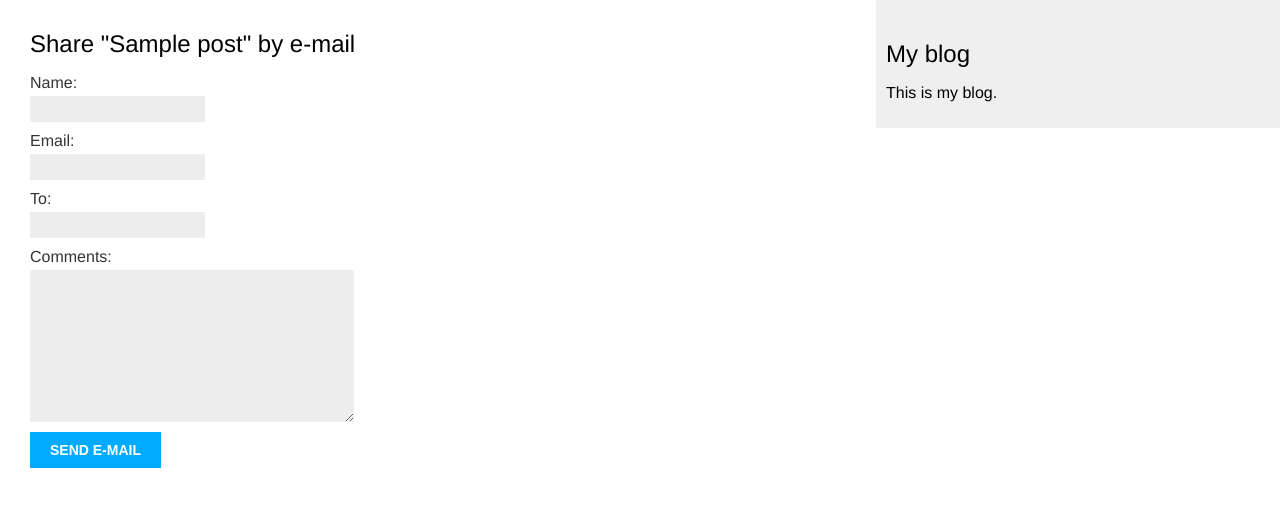
After one commit to shecodez/django-demosite, a Django app: page /blog/1/share/ in a window 1280 px wide. The commit adds this page. Shown: the top 507 px of the page. Run offline with Django 3.2, Linux system fonts and the light colour scheme; tables that the repository leaves empty hold one stand-in row (values such as "Sample post").

Commit message:
ch2: Enhancing blog with more Features: Share posts by email, comment system, similar post suggestion, and tag system

```diff
--- /dev/null
+++ b/blog/forms.py
@@ -0,0 +1,15 @@
+from django import forms
+from .models import Comment
+
+
+class EmailPostForm(forms.Form):
+    name = forms.CharField(max_length=25)
+    email = forms.EmailField()
+    to = forms.EmailField()
+    comments = forms.CharField(required=False, widget=forms.Textarea)
+
+
+class CommentForm(forms.ModelForm):
+    class Meta:
+        model = Comment
+        fields = ('name', 'email', 'body')
--- a/blog/models.py
+++ b/blog/models.py
@@ -2,6 +2,7 @@ from django.db import models
 from django.utils import timezone
 from django.conf import settings
 from django.urls import reverse
+from taggit.managers import TaggableManager
 
 
 class PublishedManager(models.Manager):
@@ -26,6 +27,7 @@ class Post(models.Model):
         max_length=10, choices=STATUS_CHOICES, default='draft')
     objects = models.Manager()  # default manager
     published = PublishedManager()  # custom manager
+    tags = TaggableManager()
 
     def get_absolute_url(self):
         return reverse('blog:post_detail',
@@ -36,3 +38,20 @@ class Post(models.Model):
 
     def __str__(self):
         return self.title
+
+
+class Comment(models.Model):
+    post = models.ForeignKey(
+        Post, on_delete=models.CASCADE, related_name='comments')
+    name = models.CharField(max_length=80)
+    email = models.EmailField()
+    body = models.TextField()
+    created = models.DateTimeField(auto_now_add=True)
+    updated = models.DateTimeField(auto_now=True)
+    active = models.BooleanField(default=True)
+
+    class Meta:
+        ordering = ('created',)
+
+    def __str__(self):
+        return f'Comment by {self.name} on {self.post}'
--- /dev/null
+++ b/blog/templates/blog/post/share.html
@@ -0,0 +1,19 @@
+{% extends 'blog/base.html' %}
+
+{% block title %} Share a post{% endblock  %}
+
+{% block content %}
+    {% if sent %}
+        <h2>E-mail successfully sent</h2>
+        <p>
+            "{{ post.title }}" was successfully sent to {{ form.cleaned_data.to }}.
+        </p>
+    {% else %}
+        <h2>Share "{{post.title}}" by e-mail</h2>
+        <form method="post">
+            {{ form.as_p }}
+            {% csrf_token %}
+            <input type="submit" value="send e-mail" />
+        </form>
+    {% endif %}
+{% endblock %}
--- a/blog/urls.py
+++ b/blog/urls.py
@@ -5,8 +5,10 @@ app_name = 'blog'
 
 urlpatterns = [
     # post views
-    # path('', views.post_list, name='post_list'),
-    path('', views.PostListView.as_view(), name='post_list'),
+    path('', views.post_list, name='post_list'),
+    # path('', views.PostListView.as_view(), name='post_list'),
+    path('tag/<slug:tag_slug>/', views.post_list, name='post_list_by_tag'),
     path('<int:year>/<int:month>/<int:day>/<slug:post>/',
-         views.post_detail, name="post_detail")
+         views.post_detail, name="post_detail"),
+    path('<int:post_id>/share/', views.post_share, name='post_share')
 ]
--- a/blog/views.py
+++ b/blog/views.py
@@ -1,7 +1,11 @@
 from django.shortcuts import render, get_object_or_404
 from django.core.paginator import Paginator, EmptyPage, PageNotAnInteger
+from django.core.mail import send_mail
 from django.views.generic import ListView
+from django.db.models import Count
+from taggit.models import Tag
 from .models import Post
+from .forms import EmailPostForm, CommentForm
 
 
 class PostListView(ListView):
@@ -11,10 +15,17 @@ class PostListView(ListView):
     template_name = 'blog/post/list.html'
 
 
-def post_list(request):
+def post_list(request, tag_slug=None):
     object_list = Post.published.all()
+
+    tag = None
+    if tag_slug:
+        tag = get_object_or_404(Tag, slug=tag_slug)
+        object_list = object_list.filter(tags__in=[tag])
+
     paginator = Paginator(object_list, 3)  # 3 posts in each page
     page = request.GET.get('page')
+
     try:
         posts = paginator.page(page)
     except PageNotAnInteger:
@@ -23,10 +34,66 @@ def post_list(request):
     except EmptyPage:
         # If page is out of range deliver last page of results
         posts = paginator.page(paginator.num_pages)
-    return render(request, 'blog/post/list.html', {'page': page, 'posts': posts})
+
+    return render(request, 'blog/post/list.html', {'page': page, 'posts': posts, 'tag': tag})
 
 
 def post_detail(request, year, month, day, post):
     post = get_object_or_404(Post, slug=post, status='published',
                              publish__year=year, publish__month=month, publish__day=day)
-    return render(request, 'blog/post/detail.html', {'post': post})
+
+    # List of active coments for this post
+    comments = post.comments.filter(active=True)
+
+    new_comment = None
+
+    if request.method == 'POST':
+        # A comment was posted
+        comment_form = CommentForm(data=request.POST)
+        if comment_form.is_valid():
+            # Create Comment object but don't save to db yet
+            new_comment = comment_form.save(commit=False)
+            # Assign the current post to the comment
+            new_comment.post = post
+            # Save the comment to the db
+            new_comment.save()
+    else:
+        comment_form = CommentForm()
+
+    # List of similar posts
+    post_tags_ids = post.tags.values_list('id', flat=True)
+    similar_posts = Post.published.filter(tags__in=post_tags_ids)\
+        .exclude(id=post.id)
+    similar_posts = similar_posts.annotate(same_tags=Count('tags'))\
+        .order_by('-same_tags', '-publish')[:4]
+
+    return render(request, 'blog/post/detail.html',
+                  {'post': post,
+                   'comments': comments,
+                   'new_comment': new_comment,
+                   'comment_form': comment_form,
+                   'similar_posts': similar_posts})
+
+
+def post_share(request, post_id):
+    # Retreive post by id
+    post = get_object_or_404(Post, id=post_id, status='published')
+    sent = False
+
+    if request.method == 'POST':
+        # Form was submitted
+        form = EmailPostForm(request.POST)
+        if form.is_valid():
+            # Form fields that passed validation
+            cd = form.cleaned_data
+            # ... send email
+            post_url = request.build_absolute_uri(post.get_absolute_url())
+            subject = f"{cd['name']} recommends you to read {post.title}"
+            message = f"Read {post.title} at {post_url}\n\n " \
+                f"{cd['name']}\'s comments: {cd['comments']}"
+            send_mail(subject, message, 'admin@myblog.com', [cd['to']])
+            sent = True
+    else:
+        form = EmailPostForm()
+
+    return render(request, 'blog/post/share.html', {'post': post, 'form': form, 'sent': sent})
```
Also changed, not shown: blog/admin.py (+8 -1 lines), blog/templates/blog/post/detail.html (+44 -0 lines), blog/templates/blog/post/list.html (+13 -1 lines), demosite/settings.py (+10 -1 lines), blog/migrations/0002_comment.py (added), blog/migrations/0003_comment_email.py (added), blog/migrations/0004_post_tags.py (added).
